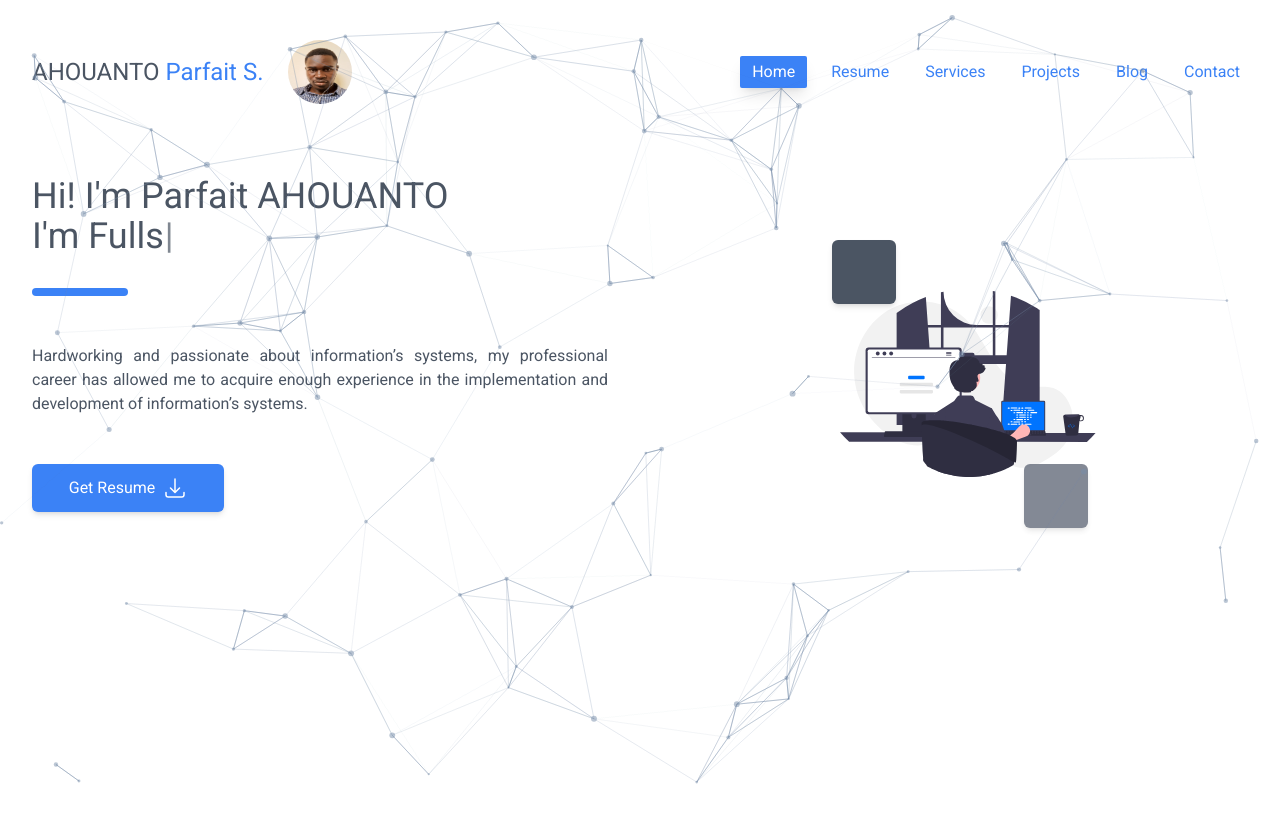
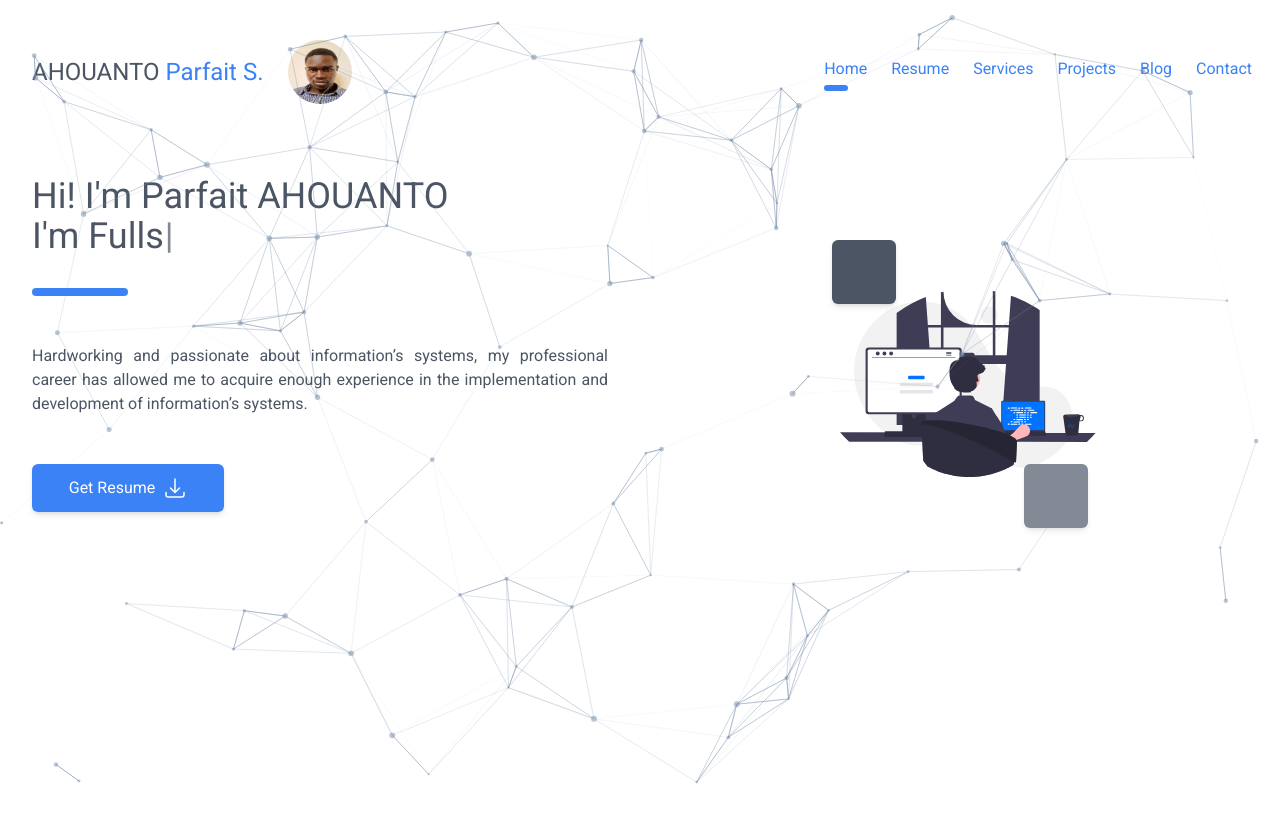
Before and after one commit to Parfait18/parfait-portfolio, a Next.js app: page / in a window 1280 px wide. Shown: the top 822 px of the page. Built offline with nearby package versions, Linux system fonts and the light colour scheme.

Commit message:
feat: update active link style on header

```diff
--- a/src/app/components/Header.tsx
+++ b/src/app/components/Header.tsx
@@ -1,3 +1,4 @@
+/* eslint-disable react/no-unescaped-entities */
 "use client";
 
 import Link from "next/link";
@@ -30,54 +31,77 @@ export default function Hedaer() {
         </div>
         <div className="md:inline-flex hidden">
           <div className="flex my-auto">
+            <div>
               <Link
                 href="/"
-              className={
-                pathname == "/"
-                  ? "transition duration-700 shadow-lg ease-in-out  mr-3 inline-block py-1 px-3 bg-blue-500 text-white rounded-sm"
-                  : "transition duration-700 ease-in-out  mr-3 inline-block py-1 px-3  text-blue-500"
-              }
+                className="transition duration-700 ease-in-out inline-block py-1 px-3  text-blue-500"
               >
                 {" "}
                 Home
               </Link>
+              {pathname == "/" && (
+                <div className="w-6 ml-3 bg-blue-500 h-1.5 rounded-md"></div>
+              )}
+            </div>
+            <div>
               <Link
-              className="transition duration-700 ease-in-out  mr-3 inline-block    py-1 px-3  text-blue-500"
+                className="transition duration-700 ease-in-out inline-block py-1 px-3  text-blue-500"
                 href="/resume"
               >
                 {" "}
                 Resume
               </Link>
+              {pathname == "/resume" && (
+                <div className="w-6 ml-3 bg-blue-500 h-1.5 rounded-md"></div>
+              )}
+            </div>
+
+            <div>
               <Link
-              className="transition duration-700 ease-in-out  mr-3 inline-block    py-1 px-3  text-blue-500"
+                className="transition duration-700 ease-in-out inline-block py-1 px-3  text-blue-500"
                 href="/services"
               >
-              {" "}
                 Services
               </Link>
+              {pathname == "/services" && (
+                <div className="w-6 ml-3 bg-blue-500 h-1.5 rounded-md"></div>
+              )}
+            </div>
 
+            <div>
               <Link
-              className="mr-3 inline-block    py-1 px-3  text-blue-500"
+                className="transition duration-700 ease-in-out inline-block py-1 px-3  text-blue-500"
                 href="/projects"
               >
                 {" "}
                 Projects
               </Link>
-
+              {pathname == "/projects" && (
+                <div className="w-6 ml-3 bg-blue-500 h-1.5 rounded-md"></div>
+              )}
+            </div>
+            <div>
               <Link
-              className="mr-3 inline-block    py-1 px-3 text-blue-500"
+                className="transition duration-700 ease-in-out inline-block py-1 px-3  text-blue-500"
                 href="/blog"
               >
-              {" "}
                 Blog
               </Link>
+              {pathname == "/blog" && (
+                <div className="w-6 ml-3 bg-blue-500 h-1.5 rounded-md"></div>
+              )}
+            </div>
+            <div>
               <Link
-              className="mr-3 inline-block    py-1 px-3  text-blue-500"
+                className="transition duration-700 ease-in-out inline-block py-1 px-3  text-blue-500"
                 href="/contact"
               >
-              {" "}
                 Contact
               </Link>
+              {pathname == "/contact" && (
+                <div className="w-6 ml-3 bg-blue-500 h-1.5 rounded-md"></div>
+              )}
+            </div>
           </div>
         </div>
       </div>
```
Also changed, not shown: src/app/layout.tsx (+18 -19 lines), src/app/page.tsx (+6 -5 lines), 1 other file (tests, documents, lock files or other folders). Lines whose indentation alone changed are shown as unchanged.
